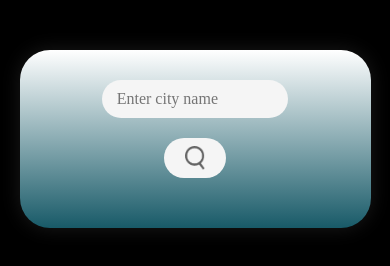
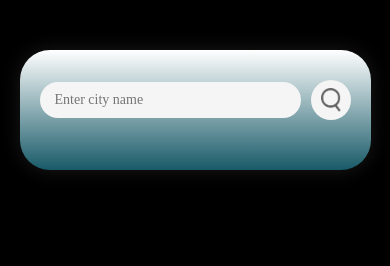
Before and after one commit to Aklogics/Weatherproject, a plain HTML site: page index.html in a window 390 px wide. Drawn offline with Linux system fonts and the light colour scheme.

Commit message:
new update

```diff
--- a/WeatherCSS.css
+++ b/WeatherCSS.css
@@ -110,7 +110,6 @@ body {
   display: none;
 }
 
-/* ✅ Mobile responsiveness */
 @media (max-width: 600px) {
   .weather {
     padding: 30px 20px;
@@ -118,18 +117,11 @@ body {
   }
 
   .search {
-    flex-direction: column;
+    flex-direction: row;
   }
 
   .search input {
-    width: 60%;
-    margin-bottom: 10px;
-    font-size: 16px;
-  }
-
-  .search button {
-    width: 20%;
-    border-radius: 20px;
+    font-size: 14px;
   }
 
   .weatherreport h1 {
```
